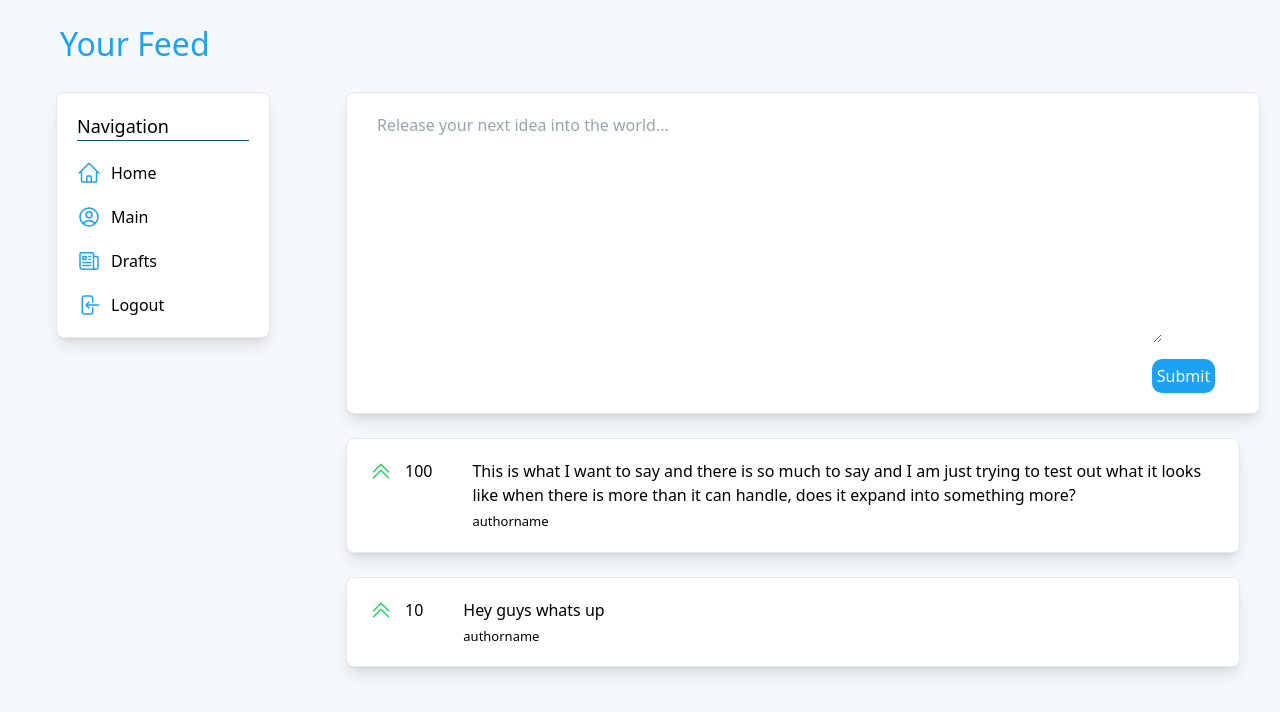
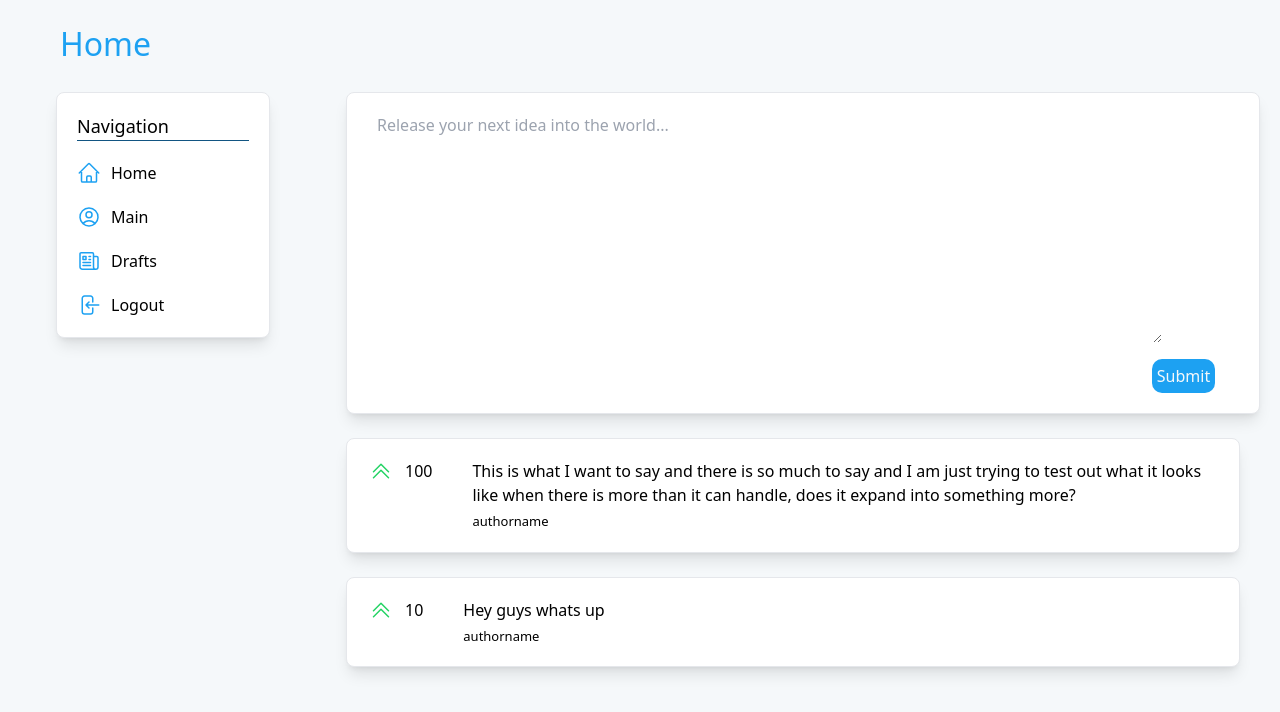
Before and after one commit to riasark/first-social-app, a Next.js app: page /home in a window 1280 px wide. Shown: the top 712 px of the page. Built offline with nearby package versions, Linux system fonts and the light colour scheme.

Commit message:
changed the name in main and home

```diff
--- a/pages/home.js
+++ b/pages/home.js
@@ -14,7 +14,7 @@ export default function Land(){
     }, [router.query])
     return(
     <>
-        <h1> Your Feed</h1>
+        <h1> Home </h1>
         <div className="flex gap-10">
             <div className="ml-10">
                 <div className="nav">
--- a/pages/main.js
+++ b/pages/main.js
@@ -4,7 +4,7 @@ import Card from "@/components/Card"
 export default function Main(){
     return(
         <>
-    <h1> Main Page </h1>
+    <h1> Your Feed </h1>
     <div className="flex ml-10 mt-4 max-w-4xl mx-auto gap-4">
       <div className="w-1/3">
         <Navigation></Navigation>
```
